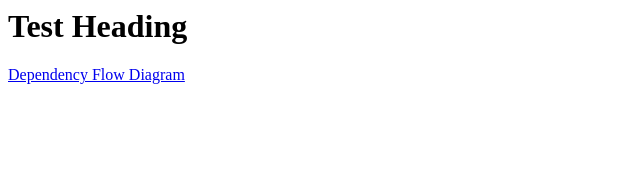
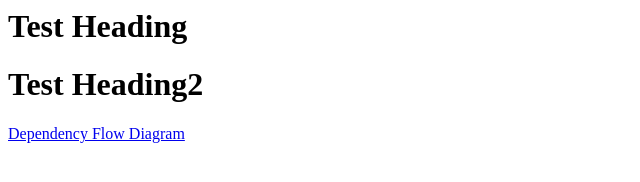
Before and after one commit to jameskabbes/the_garden, a plain HTML site: page docs/index.html in a window 1280 px wide. Shown: the whole page, without its empty margins (0-640 px from the left). Drawn offline with Linux system fonts and the light colour scheme.

Commit message:
adding line

```diff
--- a/docs/index.html
+++ b/docs/index.html
@@ -1,3 +1,4 @@
 <h1>Test Heading</h1>
+<h1>Test Heading2</h1>
 
 <a href="flow_diagram.html">Dependency Flow Diagram</a>
```
